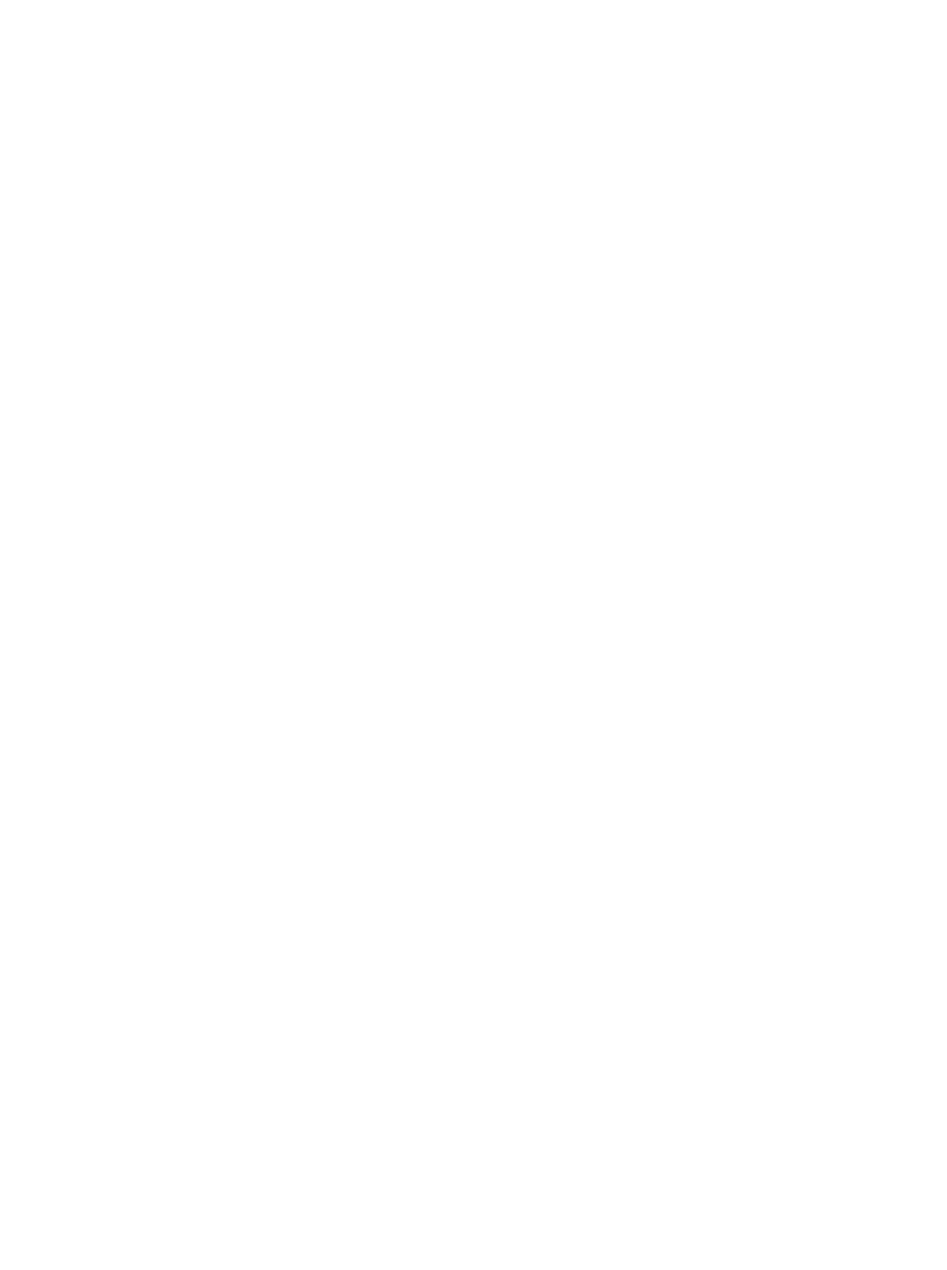
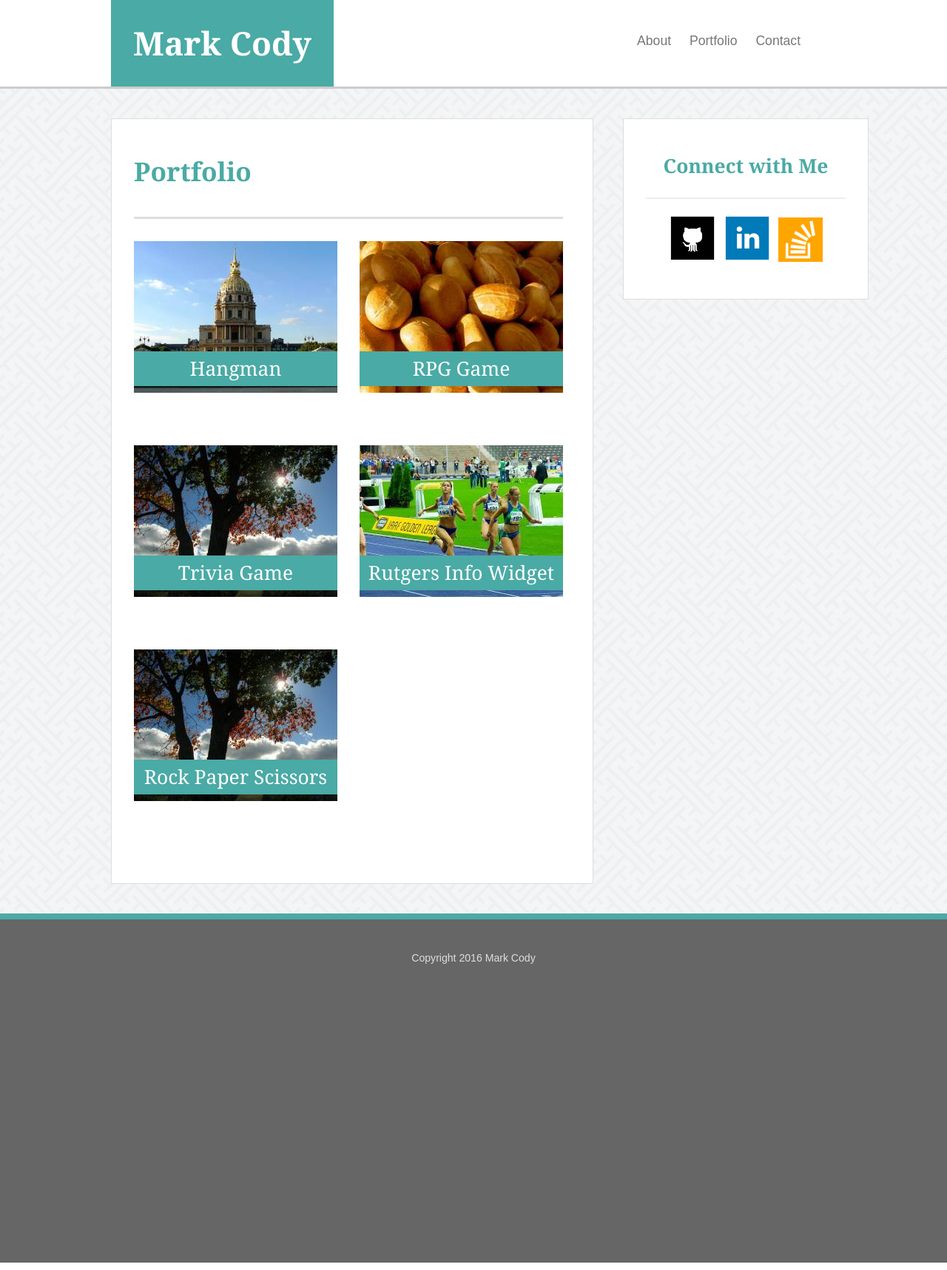
Before and after one commit to markacody/Basic-Portfolio, a PHP site: page /Portfolio.html in a window 1280 px wide. Before the commit the page is empty. Shown: the whole page at 74% size. Before the commit the page ends 800 px from the top, so only its background shows below. Run offline with PHP 8.4, Linux system fonts and the light colour scheme.

Commit message:
wip 10-07-16

```diff
--- a/assets/css/style.css
+++ b/assets/css/style.css
@@ -1,13 +1,50 @@
+html {
+	height: 100%;
+}
 body {
 	font-family: Arial, "Helvetica Neue", Helvetica, sans-serif;
 	color: #777777;
 	line-height: 1.75;
 	font-size: 1.1em;
+	min-height: 100%;
+	display: table;
+	width: 100%;
 }
 .container {
 	width: 100%;
-	background-color: #fff;
+	display: table-row;
+	min-height: 100%;
 }
+/*header and primary navigation*/
+header {
+	width: 100%;
+}
+.nameframe {
+	margin-left: 150px;
+	margin-right: 400px;
+	padding: 20px 30px 20px 30px;
+	background-color: #4aaaa5;
+	float: left;
+}
+nav {
+	padding-top: 40px;
+	padding-bottom: 40px;
+	float: left;
+}
+a {
+	color: #777777;
+}
+a:link {
+	text-decoration: none;
+}
+a:hover {
+	color: #4aaaa5;
+	text-decoration: none;
+}
+a:active {
+	color:#eeeeee;
+}
+/*middle background main and content*/
 .clearfix:after {
      visibility: hidden;
      display: block;
@@ -19,27 +56,12 @@ body {
 .clearfix {
 	display: inline-block;
 }
-header {
-	width: 100%;
-	/*border-bottom: 3px solid #cccccc; */
-}
-.nameframe {
-	margin-left: 150px;
-	margin-right: 400px;
-	padding: 30px;
-	background-color: #4aaaa5;
-	float: left;
-}
-nav {
-	padding-top: 40px;
-	padding-bottom: 40px;
-	float: left;
-}
 .background {
 	border-top: 3px solid #cccccc;
 	width: 100%;
-	margin-bottom: 0;
+	height: 100%;
 	background-image: url("../images/backgroundimage.png");
+	margin: 0;
 }
 section {
 	border: 1px solid #dddddd;
@@ -81,15 +103,18 @@ aside > hr {
 footer {
 	background-color: #666666;
 	border-top: 8px solid #4aaaa5;
-	margin-top: 0;
+	width: 100%;
+	height: 100%;
+	float: left;
 }
 footer > div > p {
-	padding: 40px 0 40px 0;
+	padding: 40px 0 400px 0;
 	color: #dddddd;
 	font-size: .8em;
 }
 .copyright {
 	text-align: center;
+	width: 100%;
 }
 /*Headings*/
 h1 {
@@ -110,6 +135,41 @@ h3 {
 	font-weight: bold;
 	color: #4aaaa5;
 }
+h4 {
+	font-size: 1.5em;
+	font-family: Georgia, Times, serif;
+	color: #fff;
+}
+/*Portfolio Rows and Columns*/
+.stripe {
+	z-index: 1;
+	background-color: #4aaaa5;
+	min-width: 275px;
+	float: left;
+	position: relative;
+	top: -65px;
+	text-align: center;
+}
+.superimpose {
+	position: relative;
+	max-width: 275px;
+}
+.superimpose > img {
+	z-index: 0;
+}
+.row {
+	position: relative;
+	overflow: hidden;
+	width: 100%;
+}
+.c1 {
+	float: left;
+	margin: 0 15px 15px 0;
+}
+.c2 {
+	float: left;
+	margin: 0 0 15px 15px;
+}
 /*Navigation*/
 .nav {
 	list-style-type: none;
--- a/portfolio.html
+++ b/portfolio.html
@@ -2,9 +2,100 @@
 <html lang="en">
 <head>
 	<meta charset="UTF-8">
-	<title>Document</title>
+	<title>Mark Cody: Portfolio</title>
+	<link rel="stylesheet" href="assets/css/reset.css">
+	<link rel="stylesheet" href="assets/css/style.css">
 </head>
 <body>
+<!-- start page container -->
+<div class="container">
+	<header>
+		<div class="nameframe"><h1>Mark Cody</h1></div>
+		<nav>
+			<ul class="nav">
+				<li><a href="index.html">About</a></li>
+				<li><a href="Portfolio.html">Portfolio</a></li>
+				<li><a href="Contact.html">Contact</a></li>
+			</ul>
+		</nav>
+	</header>
+	<!-- start background container -->
+	<div class="background clearfix">
+	<main>
+		<section>
+			<article>
+				<h2>Portfolio</h2>
+				<hr>
+				<div class="row">
+					<div class="c1">
+						<div class="superimpose">
+							<img src="assets/images/project1.jpg" alt="">
+							<div class="stripe"><h4>Hangman</h4>
+							</div>
+						</div>
+					</div>
+					<div class="c2">
+						<div class="superimpose">
+							<img src="assets/images/project2.jpg" alt="">
+							<div class="stripe"><h4>RPG Game</h4>
+							</div>
+						</div>
+					</div>
+				</div>
+				<div class="row">
+					<div class="c1">
+						<div class="superimpose">
+							<img src="assets/images/project3.jpg" alt="">
+							<div class="stripe"><h4>Trivia Game</h4>
+							</div>
+						</div>
+					</div>
+					<div class="c2">
+						<div class="superimpose">
+							<img src="assets/images/project4.jpg" alt="">
+							<div class="stripe"><h4>Rutgers Info Widget</h4>
+							</div>
+						</div>
+					</div>
+				</div>
+				<div class="row">
+					<div class="c1">
+						<div class="superimpose">
+							<img src="assets/images/project3.jpg" alt="">
+							<div class="stripe"><h4>Rock Paper Scissors</h4>
+							</div>
+						</div>
+					</div>
+					<div class="c2">
+						<div class="superimpose">
 
+						</div>
+					</div>
+				</div>
+
+			</article>
+		</section>
+		<aside>
+			<h3>Connect with Me</h3>
+			<hr>
+			<ul class="connecticons">
+				<li><a href="http://github.com/markacody" target=
+				"_blank"><img src="assets/images/github.png" alt="" width="65px"></a></li>
+				<li><a href="http://www.linkedin.com/in/markacody" target=
+				"_blank"><img src="assets/images/linkedin.png" alt="" width="65px"></a></li>
+				<li><a href="http://stackoverflow.com/users/6749965/mark-cody" target=
+				"_blank"><img src="assets/images/stackoverflow.png" alt="" height="60px"></a></li>
+			</ul>
+		</aside>
+	</main>
+	<footer>
+		<div class="copyright">
+			<p>Copyright 2016 Mark Cody</p>
+		</div>
+	</footer>
+	<!-- end background container -->
+	</div>
+<!-- end container -->
+</div>
 </body>
 </html>
```
Also changed, not shown: other parts of assets/css/style.css (+32 -0 lines), contact.html (+71 -2 lines), index.html (+13 -11 lines).
